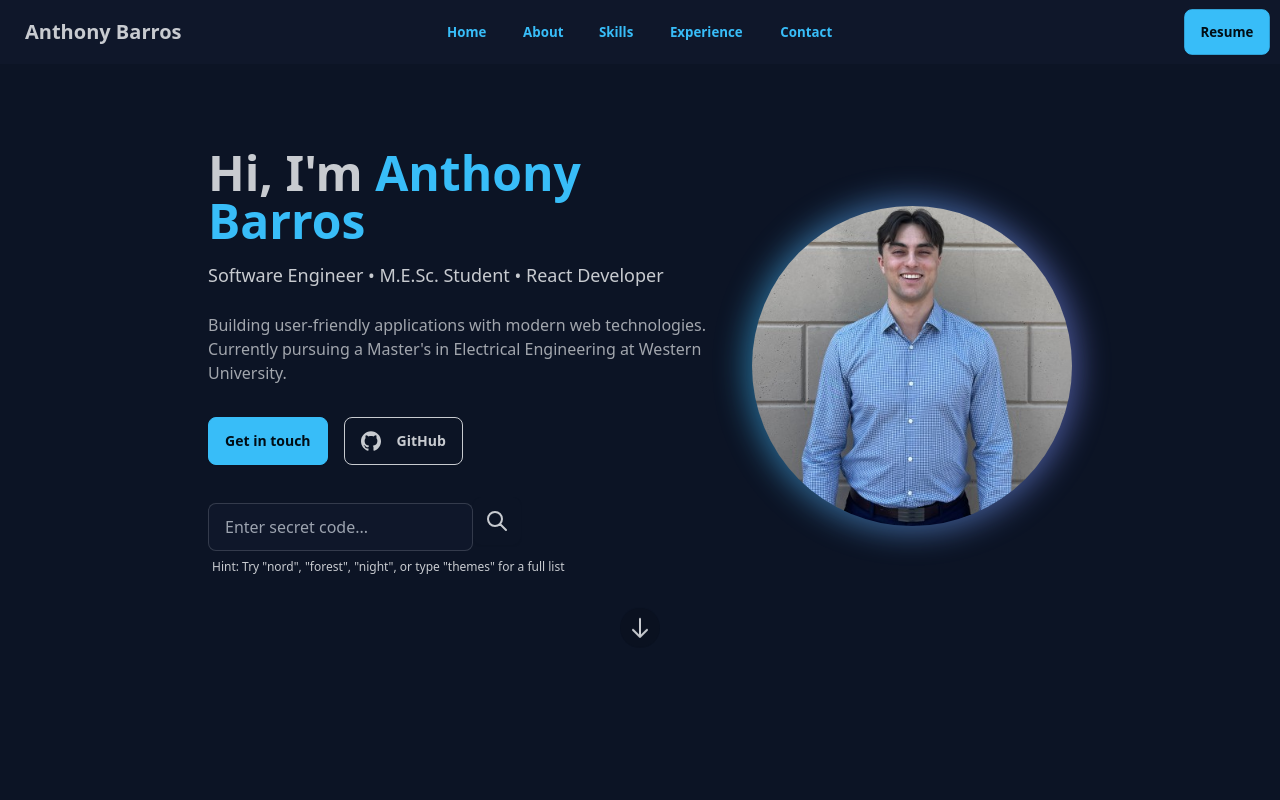
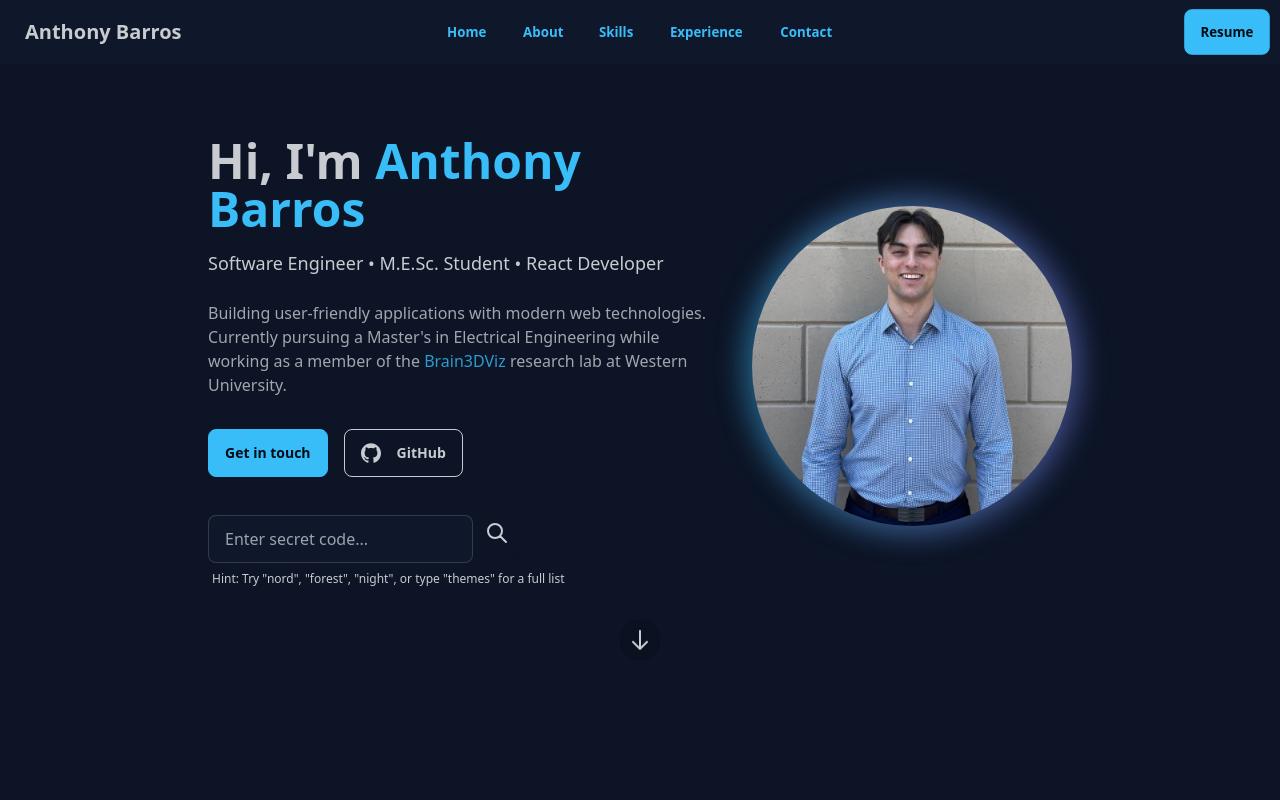
Before and after one commit to abarros6/sorrab-portfolio, a React (Vite) app in the folder client/: page / in a window 1280 px wide. Shown: the top 800 px of the page. Built offline with nearby package versions, Linux system fonts and the light colour scheme.

Commit message:
feat: changed hero bio and added research lab link

```diff
--- a/client/src/components/hero.jsx
+++ b/client/src/components/hero.jsx
@@ -1,5 +1,5 @@
 import { useState, useEffect } from "react";
-import picOfMe from '../assets/picOfMe.jpeg'
+import picOfMe from '../assets/picOfMe.jpeg';
 
 const Hero = () => {
   const [theme, setTheme] = useState("night");
@@ -96,7 +96,8 @@ const Hero = () => {
           </p>
           <p className="py-2 opacity-80">
             Building user-friendly applications with modern web technologies.
-            Currently pursuing a Master's in Electrical Engineering at Western University.
+            Currently pursuing a Master's in Electrical Engineering while working as a member of
+            the <a href="https://brain3dviz.com/" target="_blank" rel="noreferrer" className="link-hover link-primary">Brain3DViz</a> research lab at Western University.
           </p>
 
           <div className="mt-6 flex flex-col sm:flex-row gap-4">
```
